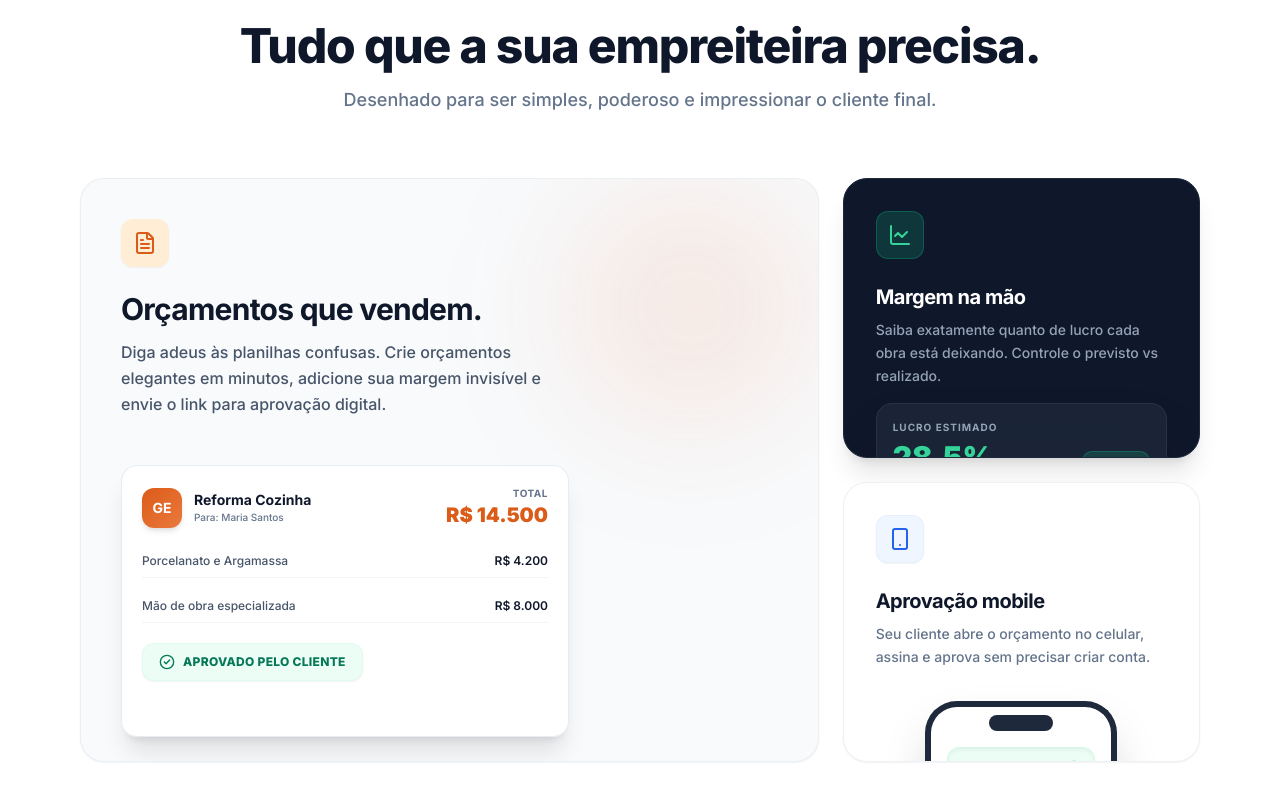
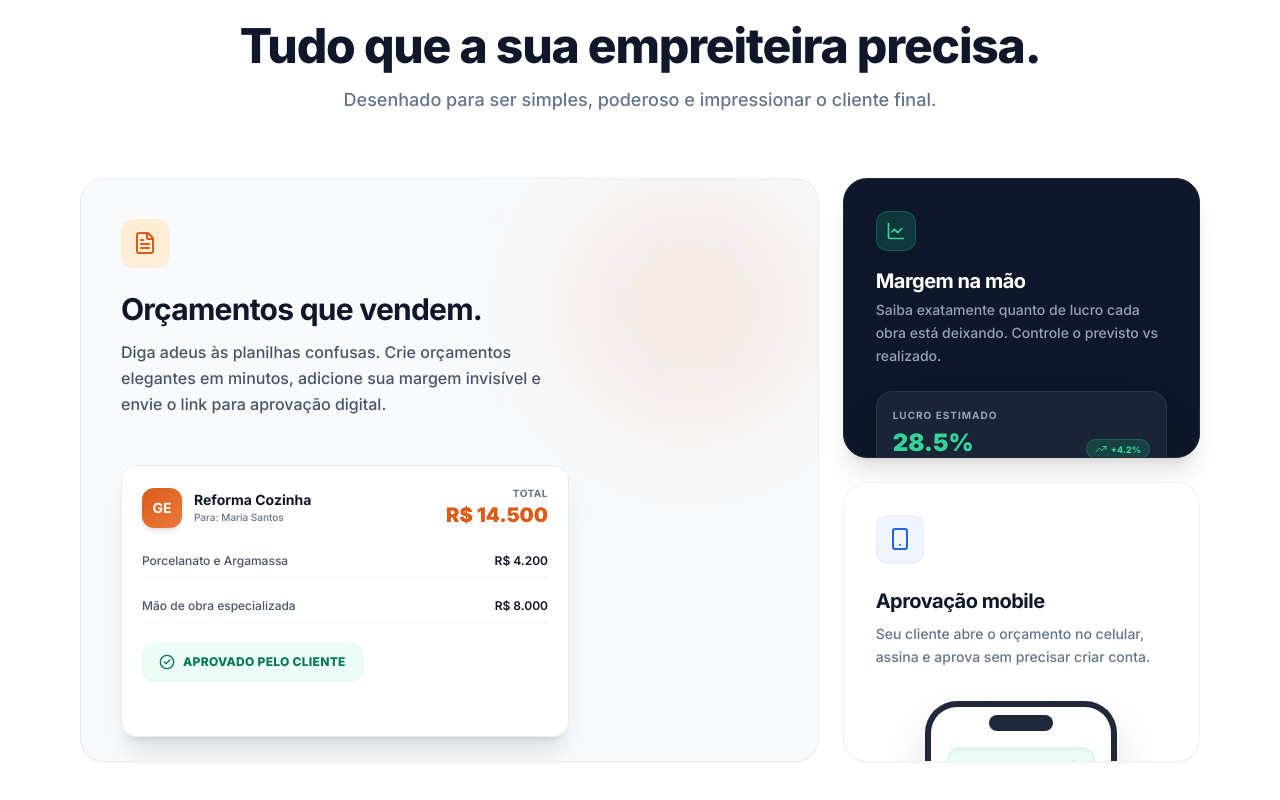
Before and after one commit to ArthurGodin/Gest-o_empreita, a Next.js app in the folder web/: page / in a window 1280 px wide. Shown: the part 1531-2331 px from the top of the page. Built offline with nearby package versions, Linux system fonts and the light colour scheme.

Commit message:
design: perfect alignment for bento chart without overlapping text

```diff
--- a/web/src/app/page.tsx
+++ b/web/src/app/page.tsx
@@ -220,31 +220,31 @@ export default function LandingPage() {
             {/* Bento Item 2 */}
             <motion.div
               initial={{ opacity: 0, y: 20 }} whileInView={{ opacity: 1, y: 0 }} viewport={{ once: true }} transition={{ delay: 0.2 }}
-              className="rounded-3xl bg-slate-900 p-8 border border-slate-800 shadow-xl relative overflow-hidden group hover:shadow-2xl transition-all duration-300 text-white flex flex-col justify-between"
+              className="rounded-3xl bg-slate-900 p-8 pb-0 border border-slate-800 shadow-xl relative overflow-hidden group hover:shadow-2xl transition-all duration-300 text-white flex flex-col justify-between"
             >
               <div className="absolute inset-0 bg-gradient-to-br from-emerald-500/10 to-transparent opacity-0 group-hover:opacity-100 transition-opacity duration-500" />
               <div className="relative z-10">
-                <div className="flex h-12 w-12 items-center justify-center rounded-xl bg-emerald-500/20 border border-emerald-500/30 text-emerald-400 mb-6">
-                  <LineChart className="h-6 w-6" />
+                <div className="flex h-10 w-10 items-center justify-center rounded-xl bg-emerald-500/20 border border-emerald-500/30 text-emerald-400 mb-4">
+                  <LineChart className="h-5 w-5" />
                 </div>
                 <h3 className="text-xl font-bold tracking-tight">Margem na mão</h3>
-                <p className="mt-2 text-slate-400 text-sm font-medium leading-relaxed">
+                <p className="mt-1 text-slate-400 text-sm font-medium leading-relaxed">
                   Saiba exatamente quanto de lucro cada obra está deixando. Controle o previsto vs realizado.
                 </p>
               </div>
 
               {/* Mini-UI Chart */}
-              <div className="relative z-10 mt-auto bg-slate-800/80 backdrop-blur-xl rounded-t-2xl border border-slate-700/50 border-b-0 p-4 pb-16 -mb-12 translate-y-4 group-hover:-translate-y-8 transition-transform duration-500 shadow-2xl">
-                <div className="flex justify-between items-end mb-4">
+              <div className="relative z-10 mt-auto bg-slate-800/80 backdrop-blur-xl rounded-t-2xl border border-slate-700/50 border-b-0 p-4 pb-2 translate-y-6 group-hover:translate-y-0 transition-transform duration-500 shadow-2xl">
+                <div className="flex justify-between items-end mb-2">
                   <div>
                     <div className="text-[10px] text-slate-400 uppercase tracking-widest font-bold mb-1">Lucro Estimado</div>
-                    <div className="text-3xl font-black text-emerald-400">28.5%</div>
+                    <div className="text-2xl font-black text-emerald-400">28.5%</div>
                   </div>
-                  <div className="h-6 px-2 rounded-lg bg-emerald-500/20 border border-emerald-500/30 text-emerald-400 text-[10px] font-extrabold flex items-center gap-1">
+                  <div className="h-5 px-2 rounded-lg bg-emerald-500/20 border border-emerald-500/30 text-emerald-400 text-[9px] font-extrabold flex items-center gap-1">
                     <TrendingUp className="h-3 w-3" /> +4.2%
                   </div>
                 </div>
-                <div className="h-16 w-full flex items-end gap-1.5 opacity-90">
+                <div className="h-10 w-full flex items-end gap-1.5 opacity-90">
                   <div className="w-1/6 bg-slate-700 h-[30%] rounded-t-sm" />
                   <div className="w-1/6 bg-slate-700 h-[45%] rounded-t-sm" />
                   <div className="w-1/6 bg-emerald-500/60 h-[60%] rounded-t-sm" />
```
